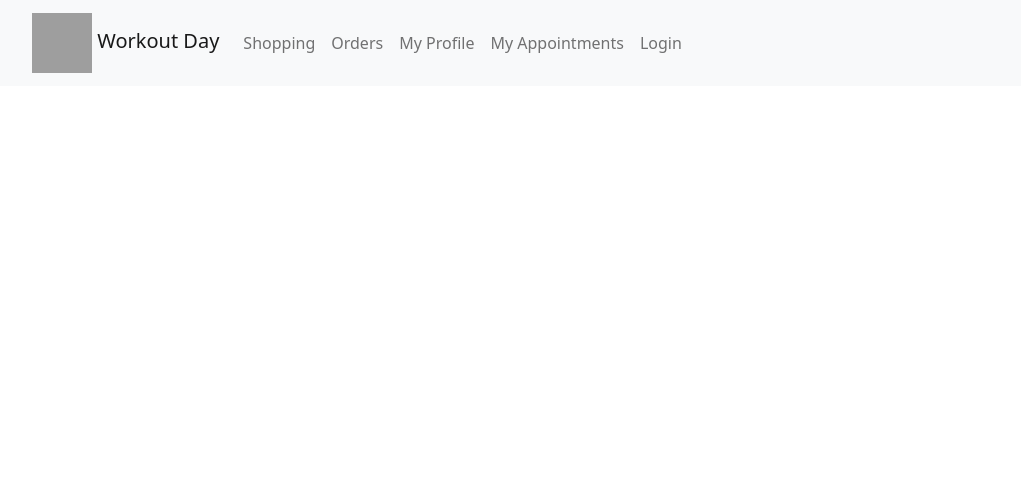
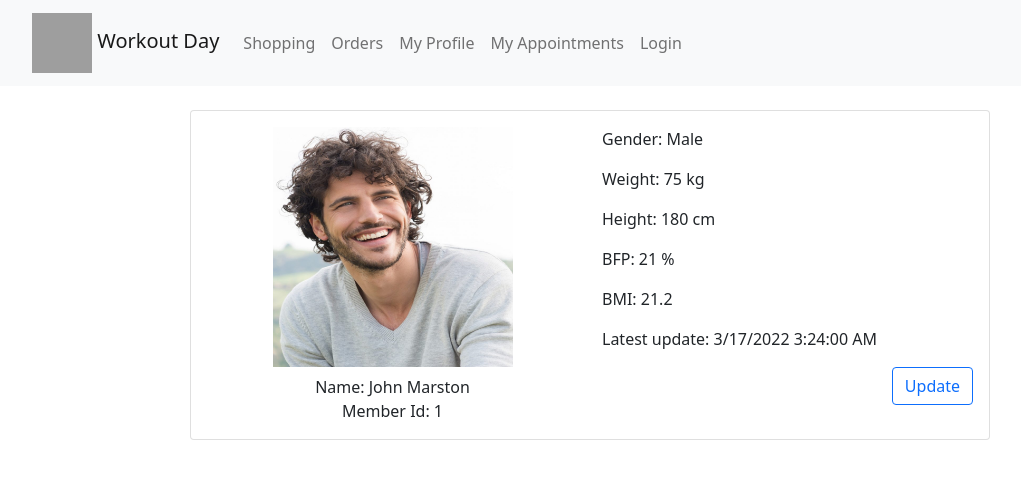
Before and after one commit to hsp8412/workout-day-gym-management-system, a React (Create React App) app in the folder front-end/: page /fitnessProfiles in a window 1280 px wide. Shown: the top 478 px of the page, without its empty margins (50-1071 px from the left). Built offline with nearby package versions, Linux system fonts and the light colour scheme; grey boxes are pictures that could not be loaded.

Commit message:
Profile update

```diff
--- a/front-end/src/App.js
+++ b/front-end/src/App.js
@@ -35,7 +35,7 @@ function App() {
           <Route path="/branch/facility/locker" element={<Locker />} />
           <Route path="/branch/facility/common" element={<CommonFacility />} />
           <Route path="/branch/staff" element={<Staff />} />
-          <Route path="/profile" element={<Profile />} />
+          <Route path="/fitnessProfiles" element={<Profile />} />
           <Route path="/appointments" element={<Appointment />} />
           <Route path="/shopping" element={<Shopping />} />
         </Routes>
--- /dev/null
+++ b/front-end/src/components/FitnessProfileUpdate.jsx
@@ -0,0 +1,127 @@
+import React from "react";
+import { Button, Modal } from "react-bootstrap";
+import { useFormik } from "formik";
+import * as Yup from "yup";
+import { getFitnessProfileById } from "../services/fitnessProfiles";
+
+const FitnessProfileUpdate = ({ isVisible, onClose, onSubmitUpdate }) => {
+  const member_id = 1;
+  const formik = useFormik({
+    initialValues: {
+      weight: getFitnessProfileById(member_id).weight,
+      height: getFitnessProfileById(member_id).height,
+      BFP: getFitnessProfileById(member_id).BFP,
+      BMI: getFitnessProfileById(member_id).BMI,
+    },
+    onSubmit: (values) => {
+      onSubmitUpdate(values);
+      onClose();
+    },
+    validationSchema: Yup.object({
+      weight: Yup.number()
+        .max(700, "Please enter the correct weight.")
+        .min(1, "Please enter the correct weight.")
+        .required(),
+      height: Yup.number()
+        .max(250, "Please enter the correct height.")
+        .min(1, "Please enter the correct height.")
+        .required(),
+      BFP: Yup.number()
+        .max(50, "Please enter the correct BFP.")
+        .min(1, "Please enter the correct BFP.")
+        .required(),
+      BMI: Yup.number()
+        .max(50, "Please enter the correct BMI.")
+        .min(1, "Please enter the correct BMI.")
+        .required(),
+    }),
+  });
+
+  return (
+    <div>
+      <form>
+        <Modal show={isVisible} onHide={onClose}>
+          <Modal.Header closeButton>
+            <Modal.Title>Update Profile</Modal.Title>
+          </Modal.Header>
+          <Modal.Body>
+            <div className="mb-3">
+              <label htmlFor="exampleInputEmail1" className="form-label">
+                Weight(kg)
+              </label>
+              <input
+                type="number"
+                className="form-control"
+                id="weight"
+                name="weight"
+                step="0.1"
+                aria-describedby="weightHelp"
+                value={formik.values.weight}
+                onChange={formik.handleChange}
+              />
+            </div>
+            <div className="mb-3">
+              <label htmlFor="exampleInputPassword1" className="form-label">
+                Height(cm)
+              </label>
+              <input
+                type="number"
+                className="form-control"
+                id="height"
+                name="height"
+                step="0.1"
+                aria-describedby="heightHelp"
+                value={formik.values.height}
+                onChange={formik.handleChange}
+              />
+            </div>
+            <div className="mb-3">
+              <label htmlFor="exampleInputPassword1" className="form-label">
+                BFP
+              </label>
+              <input
+                type="number"
+                className="form-control"
+                id="BFP"
+                name="BFP"
+                step="0.1"
+                aria-describedby="BFPHelp"
+                value={formik.values.BFP}
+                onChange={formik.handleChange}
+              />
+            </div>
+            <div className="mb-3">
+              <label htmlFor="exampleInputPassword1" className="form-label">
+                BMI
+              </label>
+              <input
+                type="number"
+                className="form-control"
+                id="BMI"
+                name="BMI"
+                step="0.1"
+                aria-describedby="BMIHelp"
+                value={formik.values.BMI}
+                onChange={formik.handleChange}
+              />
+            </div>
+          </Modal.Body>
+          <Modal.Footer>
+            <Button variant="secondary" onClick={onClose}>
+              Close
+            </Button>
+            <Button
+              variant="primary"
+              type="submit"
+              onClick={formik.handleSubmit}
+            >
+              Save Changes
+            </Button>
+          </Modal.Footer>
+        </Modal>
+      </form>
+    </div>
+  );
+};
+
+export default FitnessProfileUpdate;
--- a/front-end/src/components/navBar.jsx
+++ b/front-end/src/components/navBar.jsx
@@ -10,12 +10,10 @@ class NavBar extends React.Component {
             <img src="/gym-logo.svg" height="60" width="60"></img> Workout Day
           </Navbar.Brand>
           <Nav className="me-auto">
-            {/*<Nav.Link href="/product">Browse Products</Nav.Link>*/}
-            {/*<Nav.Link href="/shoppingCart">Shopping Cart</Nav.Link>*/}
             <Nav.Link href="/shopping">Shopping</Nav.Link>
             <Nav.Link href="/orders">Orders</Nav.Link>
-            <Nav.Link href="/profile">My Profile</Nav.Link>
-            <Nav.Link href="/appointment">My Appointments</Nav.Link>
+            <Nav.Link href="/fitnessProfiles">My Profile</Nav.Link>
+            <Nav.Link href="/appointments">My Appointments</Nav.Link>
             <Nav.Link href="/login"> Login</Nav.Link>
           </Nav>
         </Container>
--- a/front-end/src/components/profileCard.jsx
+++ b/front-end/src/components/profileCard.jsx
@@ -1,7 +1,14 @@
 import React from "react";
 import { Col, Container, Row } from "react-bootstrap";
+import { getProfileById } from "../services/profiles";
+import {
+  getFitnessProfile,
+  getFitnessProfileById,
+} from "../services/fitnessProfiles";
 
-const ProfileCard = (props) => {
+const ProfileCard = ({ onSubmitUpdate, onUpdate }) => {
+  const profile = getProfileById(1);
+  const fitnessProfile = getFitnessProfileById(1);
   return (
     <div>
       <Container className="d-flex flex-column justify-content-center">
@@ -14,22 +21,31 @@ const ProfileCard = (props) => {
                   style={{ width: "15rem", height: "15rem" }}
                   className="align-self-center"
                 />
-                <p className="align-self-center mt-2 mb-0">Name: John Smith</p>
-                <p className="align-self-center mb-0">Member Id: 2333333333</p>
+                <p className="align-self-center mt-2 mb-0">
+                  Name: {profile.firstName} {profile.lastName}
+                </p>
+                <p className="align-self-center mb-0">
+                  Member Id: {profile.member_id}
+                </p>
               </Col>
               <Col
                 className="container-fluid d-flex flex-column"
                 style={{ height: "100%" }}
               >
-                <p>Gender: Male</p>
-                <p>Weight: 75 kg </p>
-                <p>Height: 180 cm</p>
-                <p>BFP: 21 %</p>
-                <p>BMI: 21.2</p>
-                <p>Latest update: 2021-3-30</p>
+                <p>Gender: {profile.gender}</p>
+                <p>Weight: {fitnessProfile.weight} kg </p>
+                <p>Height: {fitnessProfile.height} cm</p>
+                <p>BFP: {fitnessProfile.BFP} %</p>
+                <p>BMI: {fitnessProfile.BMI}</p>
+                <p>
+                  Latest update:{" "}
+                  {fitnessProfile.updateDate.toLocaleDateString()}{" "}
+                  {fitnessProfile.updateDate.toLocaleTimeString()}
+                </p>
                 <button
                   type="button"
                   className="btn btn-outline-primary align-self-end"
+                  onClick={onUpdate}
                 >
                   Update
                 </button>
--- a/front-end/src/pages/profile.jsx
+++ b/front-end/src/pages/profile.jsx
@@ -1,11 +1,37 @@
 import React, { Component } from "react";
 import ProfileCard from "../components/profileCard";
+import FitnessProfileUpdate from "../components/FitnessProfileUpdate";
 
 class Profile extends React.Component {
+  state = {
+    updateVisible: false,
+  };
+
+  handleSubmitUpdate = (values) => {
+    console.log(values);
+  };
+
+  handleUpdate = () => {
+    this.setState({
+      updateVisible: true,
+    });
+  };
+
+  handleClose = () => {
+    this.setState({
+      updateVisible: false,
+    });
+  };
+
   render() {
     return (
       <div>
-        <ProfileCard />
+        <ProfileCard onUpdate={this.handleUpdate} />
+        <FitnessProfileUpdate
+          isVisible={this.state.updateVisible}
+          onSubmitUpdate={this.handleSubmitUpdate}
+          onClose={this.handleClose}
+        />
       </div>
     );
   }
--- /dev/null
+++ b/front-end/src/services/fitnessProfiles.js
@@ -0,0 +1,20 @@
+let fitnessProfiles = [
+  {
+    member_id: 1,
+    height: 180,
+    weight: 75,
+    BFP: 21,
+    BMI: 21.2,
+    updateDate: new Date("March 17, 2022 03:24:00"),
+  },
+];
+
+export function getFitnessProfile() {
+  return fitnessProfiles;
+}
+
+export function getFitnessProfileById(id) {
+  return fitnessProfiles.find((profile) => {
+    return profile.member_id == id;
+  });
+}
--- /dev/null
+++ b/front-end/src/services/profiles.js
@@ -0,0 +1,24 @@
+let profiles = [
+  {
+    member_id: 1,
+    firstName: "John",
+    lastName: "Marston",
+    phone: "821-123-4232",
+    email: "jmarston@gmail.com",
+    username: "john",
+    password: "123123123",
+    status: "Active",
+    gender: "Male",
+    emergencyContact: "823-502-2121",
+  },
+];
+
+export function getProfile() {
+  return profiles;
+}
+
+export function getProfileById(id) {
+  return profiles.find((profile) => {
+    return profile.member_id == id;
+  });
+}
```
